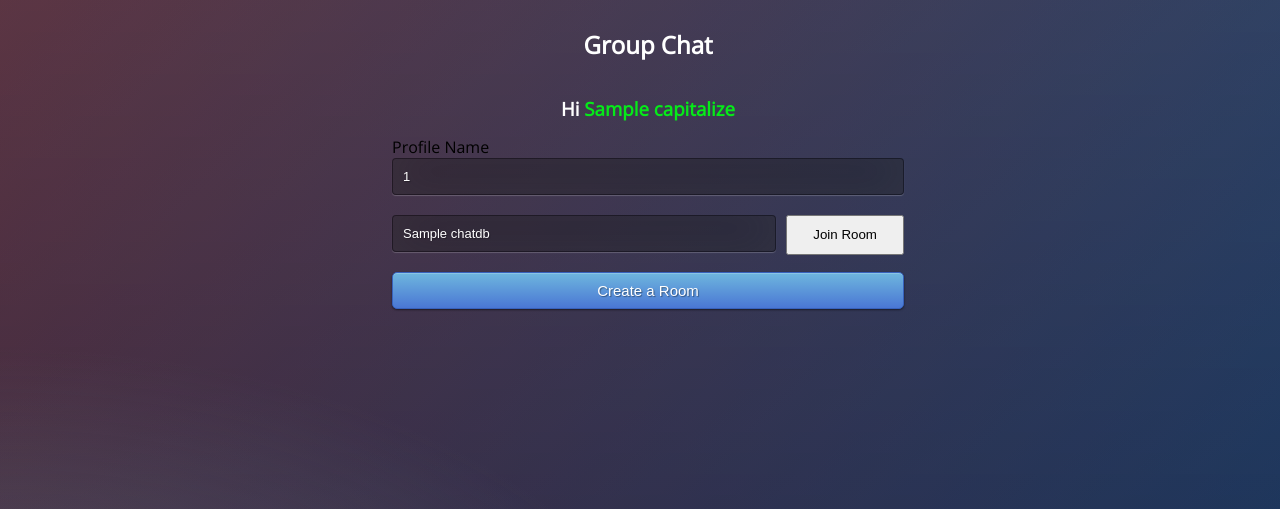
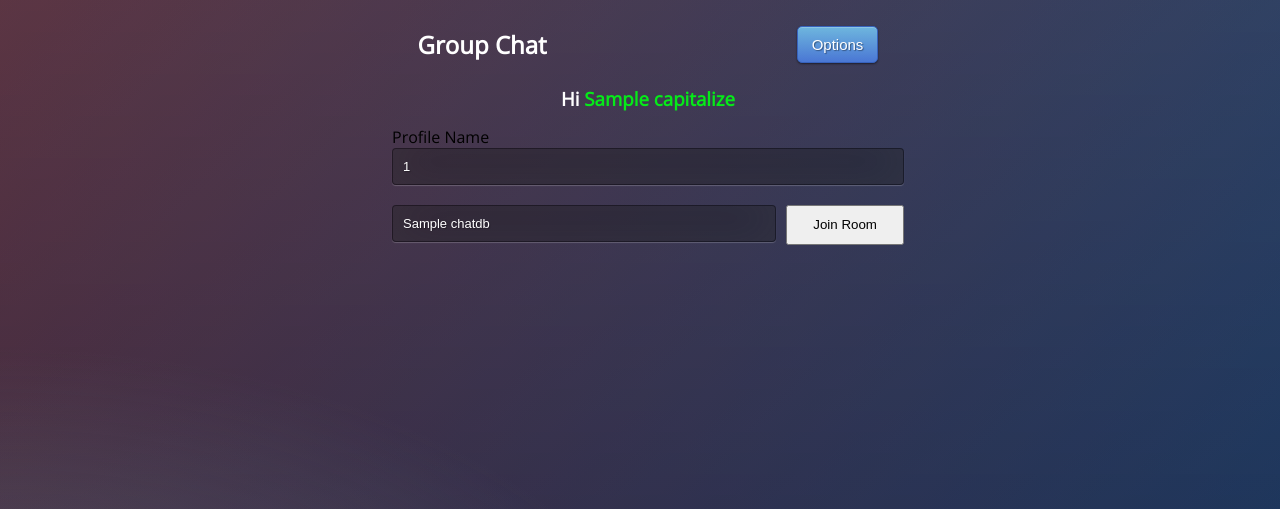
Before and after one commit to Ademic2022/groupChat-flask, a Flask app: page / in a window 1280 px wide. Shown: the top 509 px of the page. Run offline with Flask 3, Linux system fonts and the light colour scheme; a user stored in the database is signed in; a database or web service that is not in the repository returns one stand-in record (values such as "Sample title"); some libraries are stand-ins or nearby versions.

Commit message:
home templates

```diff
--- a/templates/index.html
+++ b/templates/index.html
@@ -1,8 +1,22 @@
 {% extends 'base.html' %}
 
 {% block body %}
+    <div class="mini-header">
+        <div class="title">
+            <h2>Group Chat</h2>
+        </div>
+        <div class="options">
+            <button class="btn btn-primary btn-block btn-large" id="optionButton">Options</button>
+            <div class="option-content hidden" id="optionContent">
+                <ul>
+                    <li id="createNewRoom">Create New Room</li>
+                    <li id="profile">Profile(coming soon)</li>
+                    <a href="{{ url_for('logout') }}"><li id="logOut">Logout</li></a>
+                </ul>
+            </div>
+        </div>
+    </div>
     <form action="" method="POST" class="buttons">
-        <h2>Group Chat</h2>
         <h3>Hi <span>{{ current_user.username.capitalize() }}</span></h3>
         <div class="profile-setup">
             <label for="name">Profile Name</label>
@@ -22,14 +36,18 @@
                     title="Enter a Room Code to Join an Existing Room"
                     value="{{room.room_name}}" readonly>
                 <input type="text" name="room_id" value="{{room._id.room_id }}" hidden>
-                <button class="join-btn " type="submit" name="joinRoom_{{ room._id.room_id }}" id="joinRoom" >Join Room</button>
+                <button class="join-btn" type="submit" name="joinRoom_{{ room._id.room_id }}">Join Room</button>
             </div>
         {% endfor %}
-        <button
-            type="submit"
-            name="createRoom" id="createRoom"
-            class="btn btn-primary btn-block btn-large">Create a Room
-        </button>
+        <div class="create-room hidden" id="createRoom">
+            <input type="text" name="room_name" placeholder="Room Name">
+            <input type="text" name="members" placeholder="Room Members: e.g james, mike, loren">
+            <button
+                type="submit"
+                name="createRoom" id="createRoom"
+                class="btn btn-primary btn-block btn-large">Create a Room
+            </button>
+        </div>
         {% if error %}
             <ul>
                 <li>{{error}}</li>
@@ -37,4 +55,5 @@
         {% endif %}
     </form>
 
+    <script src="{{ url_for('static', filename='javascript/index.js') }}"></script>
 {% endblock %}
```
